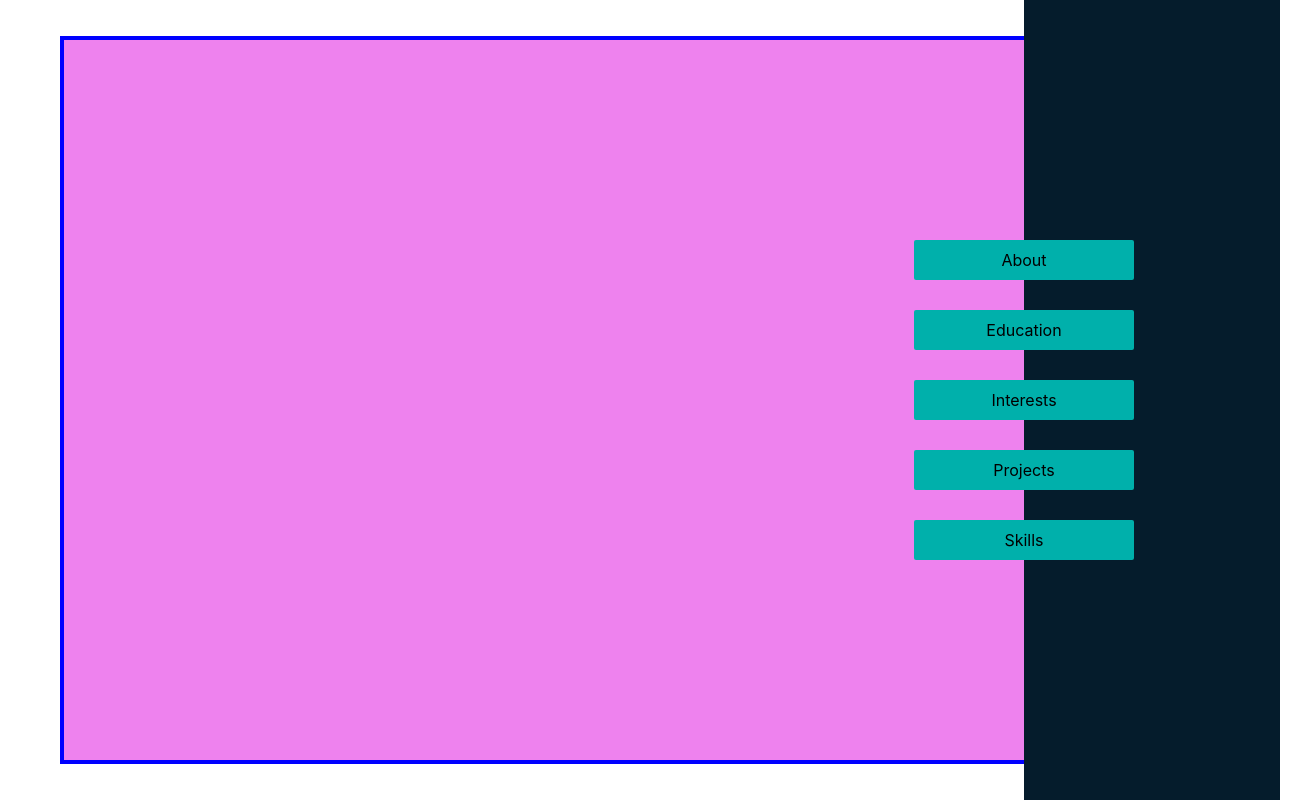
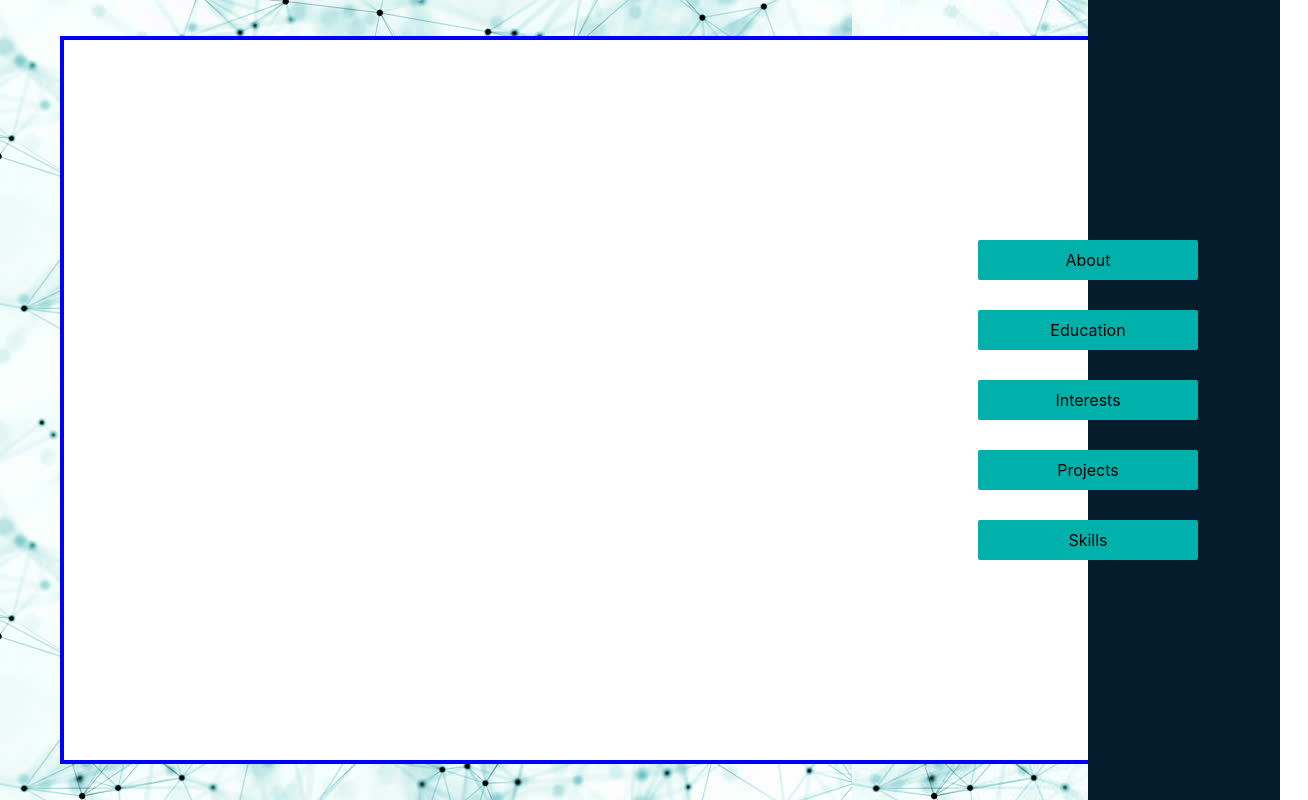
Before and after one commit to jayaharish/portfolio, a React (Create React App) app: page / in a window 1280 px wide. Shown: the whole page, 1308 px wide, since content can reach past the window. Built offline with nearby package versions, Linux system fonts and the light colour scheme.

Commit message:
first commit

```diff
--- a/src/App.css
+++ b/src/App.css
@@ -1,4 +1,5 @@
 .App {
+  background: url("./bg.jpg");
   text-align: center;
   width: 100%;
   height: 100%;
--- a/src/components/Container.css
+++ b/src/components/Container.css
@@ -6,6 +6,6 @@
   left: 50%;
   transform: translate(-50%, -50%);
   transform-origin: right;
-  background-color: violet;
+  background-color: white;
   border: 4px solid blue;
 }
--- a/src/components/SideBar.css
+++ b/src/components/SideBar.css
@@ -2,7 +2,7 @@
   position: absolute;
   right: 0;
   height: 100%;
-  width: 20%;
+  width: 15%;
   background-color: #051c2c;
 }
 .sidebar-holder {
--- a/src/components/SideBar.js
+++ b/src/components/SideBar.js
@@ -20,14 +20,14 @@ function SideBar(props) {
       },
       Skills: () => {
         console.log(props);
-      }
+      },
     });
   }, []);
 
   return (
     <div className="sidebar">
       <div className="sidebar-holder">
-        {Object.keys(options).map(key => {
+        {Object.keys(options).map((key) => {
           return (
             <div key={key} className="sidebar-items">
               {key}
```
Also changed, not shown: src/bg.jpg (added).
